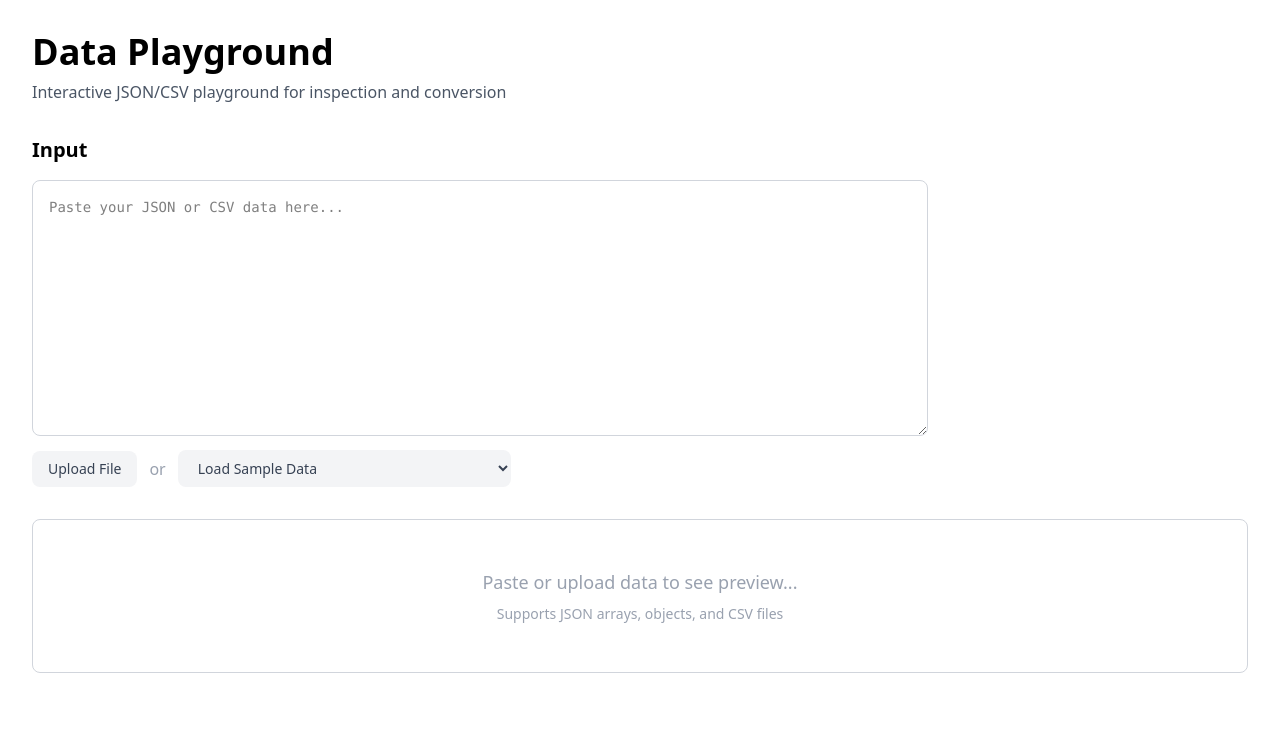
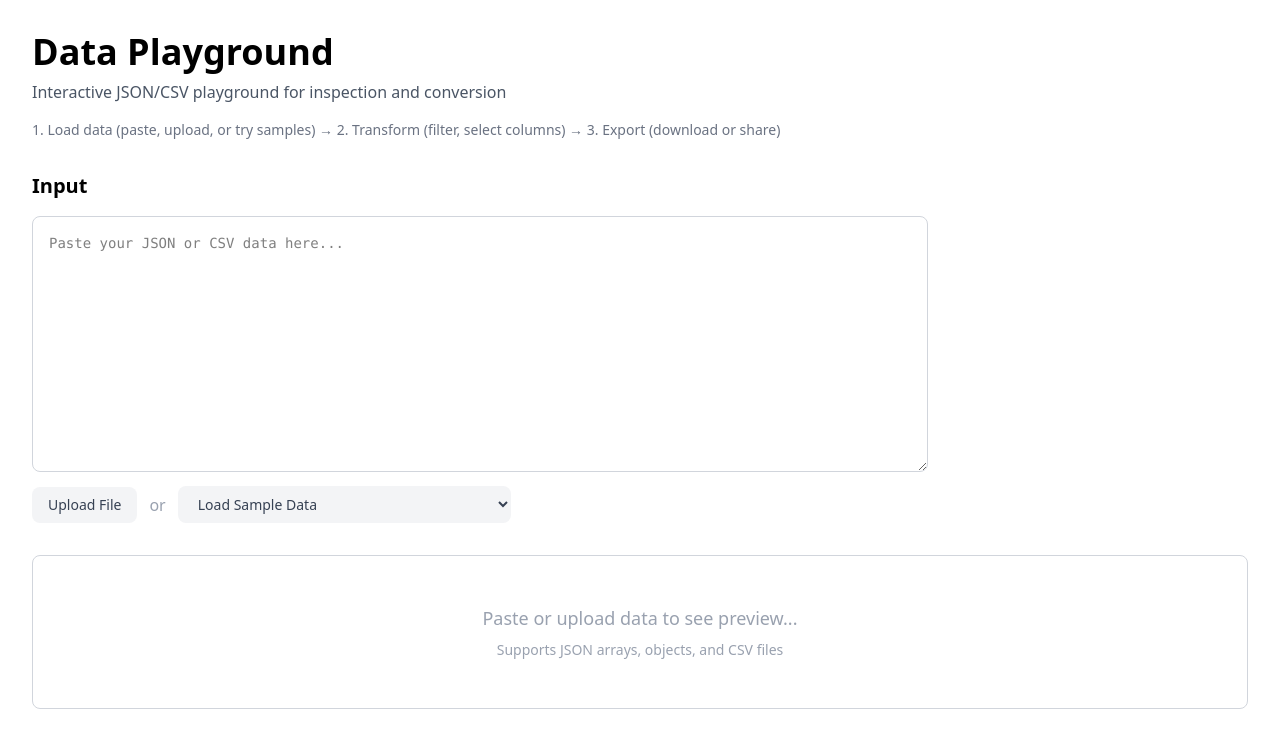
Before and after one commit to vidya381/data-playground, a Next.js app: page / in a window 1280 px wide. Shown: the top 748 px of the page. Built offline with nearby package versions, Linux system fonts and the light colour scheme.

Commit message:
Add simple usage instructions and center layout

```diff
--- a/app/page.tsx
+++ b/app/page.tsx
@@ -113,12 +113,20 @@ export default function Home() {
         (parsedData?.columns?.length || 0));
 
   return (
-    <main className="min-h-screen p-8">
+    <main className="min-h-screen p-8 max-w-7xl mx-auto">
       <header className="mb-8">
         <h1 className="text-4xl font-bold mb-2">Data Playground</h1>
-        <p className="text-gray-600">
+        <p className="text-gray-600 mb-4">
           Interactive JSON/CSV playground for inspection and conversion
         </p>
+        <div className="text-sm text-gray-500 space-y-1">
+          <p>
+            <span className="font-medium">1.</span> Load data (paste, upload, or
+            try samples) → <span className="font-medium">2.</span> Transform
+            (filter, select columns) → <span className="font-medium">3.</span>{" "}
+            Export (download or share)
+          </p>
+        </div>
       </header>
 
       <div className="space-y-8">
```
